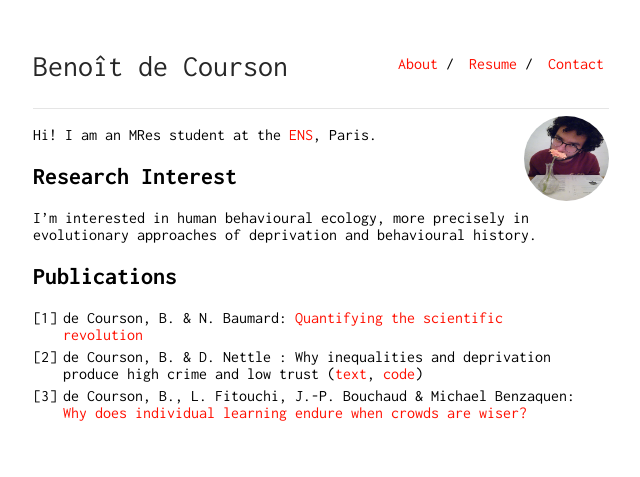
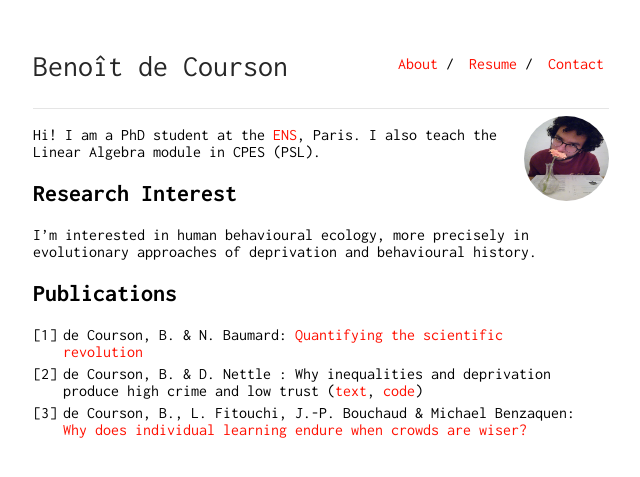
Before and after one commit to regicid/regicid.github.io, a Jekyll site: the page built from index.md, in a window 1280 px wide. Shown: the top 477 px of the page, without its empty margins (319-959 px from the left). Built offline with Jekyll 4.4.1, drawn with Linux system fonts in a browser that asks for light colours.

Commit message:
Update index.md

```diff
--- a/index.md
+++ b/index.md
@@ -4,7 +4,7 @@ layout: default
 
 <img class="profile-picture" src="picture.jpg" width="400">
 
-Hi! I am an MRes student at the [ENS](http://www.ens.fr), Paris.
+Hi! I am a PhD student at the [ENS](http://www.ens.fr), Paris. I also teach the Linear Algebra module in CPES (PSL).
 
 ## Research Interest
 I'm interested in human behavioural ecology, more precisely in evolutionary approaches of deprivation and behavioural history.
```
